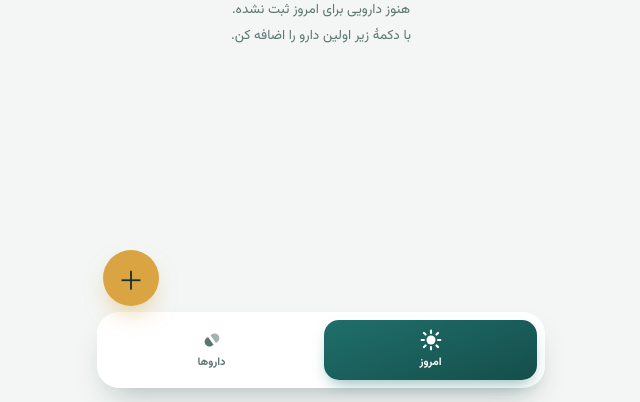
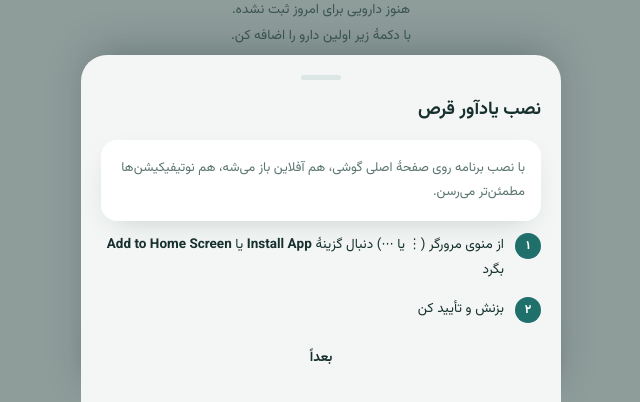
Before and after one commit to workrezvanian-netizen/yadavar-ghors, a plain HTML site: page index.html in a window 1280 px wide. Shown: the part 398-800 px from the top of the page, without its empty margins (319-959 px from the left). Drawn offline with Linux system fonts and the light colour scheme.

Commit message:
Add files via upload

```diff
--- a/index.html
+++ b/index.html
@@ -71,13 +71,13 @@
     display:block;
     height:32px;
     width:auto;
-    margin:0;
+    margin:0 auto 0 0;
     opacity:0.95;
     filter:drop-shadow(0 1px 2px rgba(0,0,0,0.15));
   }
   .title-row{
     display:flex;
-    align-items:center;
+    align-items:flex-end;
     gap:10px;
     margin:0 0 18px;
   }
@@ -264,15 +264,15 @@
   /* ---------- bottom tab bar ---------- */
   .tabbar{
     position:fixed;
-    bottom:calc(14px + env(safe-area-inset-bottom)); left:16px; right:16px;
-    max-width:448px; margin:0 auto;
+    bottom:0; left:0; right:0;
+    max-width:480px; margin:0 auto;
     background:var(--surface);
     border-top:none;
-    border-radius:22px;
+    border-radius:22px 22px 0 0;
     display:flex;
     gap:6px;
-    padding:8px;
-    box-shadow:0 16px 32px -14px rgba(22,48,45,0.35);
+    padding:8px 8px calc(8px + env(safe-area-inset-bottom));
+    box-shadow:0 -10px 26px -16px rgba(22,48,45,0.35);
     z-index:15;
   }
   .tabbar button{
@@ -403,6 +403,15 @@
     margin:0 0 18px;
   }
 
+  .install-step{ display:flex; gap:11px; align-items:flex-start; margin-bottom:14px; }
+  .install-step .num{
+    width:26px; height:26px; border-radius:50%; flex:none;
+    background:var(--primary); color:#fff;
+    display:flex; align-items:center; justify-content:center;
+    font-size:12px; font-weight:800;
+  }
+  .install-step p{ margin:0; font-size:13.5px; color:var(--ink); line-height:1.85; }
+
   .toast{
     position:fixed; bottom:calc(96px + env(safe-area-inset-bottom)); left:50%; transform:translateX(-50%) translateY(10px);
     background:var(--ink); color:#fff; padding:10px 18px; border-radius:99px;
@@ -456,6 +465,10 @@
       <h2>تنظیمات</h2>
       <div class="qs-card">
         <h3>اقدامات سریع</h3>
+        <button type="button" class="qs-row" id="qs-install-btn">
+          <span class="qs-icon-badge" data-icon="install"></span>
+          راهنمای نصب برنامه
+        </button>
         <button type="button" class="qs-row" id="qs-test-btn">
           <span class="qs-icon-badge" data-icon="bell"></span>
           تست یادآوری
@@ -467,6 +480,18 @@
       </div>
       <p class="qs-version">نسخه‌ی نرم‌افزار ۱.۰۱</p>
       <button type="button" class="btn btn-primary" id="qs-close-btn" style="width:100%">بستن</button>
+    </div>
+  </div>
+
+  <div class="overlay" id="install-overlay">
+    <div class="sheet">
+      <div class="sheet-handle"></div>
+      <h2>نصب یادآور قرص</h2>
+      <div class="card">
+        <p style="margin:0">با نصب برنامه روی صفحهٔ اصلی گوشی، هم آفلاین باز می‌شه، هم نوتیفیکیشن‌ها مطمئن‌تر می‌رسن.</p>
+      </div>
+      <div id="install-steps"></div>
+      <button type="button" class="btn btn-ghost" id="install-later-btn" style="width:100%">بعداً</button>
     </div>
   </div>
 
@@ -526,7 +551,7 @@ const LOG_KEY = "yadavar-ghors-log-v1";
 /* ================= پوش نوتیفیکیشن واقعی (Cloudflare Worker) ================= */
 // بعد از دیپلوی ورکر، آدرسش رو اینجا جایگزین کن، مثلاً:
 // "https://yadavar-ghors-push.<subdomain>.workers.dev"
-const PUSH_WORKER_URL = "https://yadavar-ghors2.work-rezvanian.workers.dev/";
+const PUSH_WORKER_URL = "https://yadavar-ghors2.work-rezvanian.workers.dev";
 const VAPID_PUBLIC_KEY = "BPcBeuAL42Qzv7ydr2_qYKb1Iky8rXI0C7tNymhm0Ef3JDLwjYr2PNVhoTXaXJP0KV45Zk69SPTl143j8ws7HHE";
 
 function getDeviceId(){
@@ -627,6 +652,10 @@ const ICONS = {
   trash: `<svg viewBox="0 0 24 24" fill="currentColor">
       <path d="M9 2.5h6a1 1 0 0 1 1 1V5h4.25a.75.75 0 0 1 0 1.5H3.75a.75.75 0 0 1 0-1.5H8V3.5a1 1 0 0 1 1-1Z"/>
       <path d="M5.4 8h13.2l-.9 11.2a2 2 0 0 1-2 1.8H8.3a2 2 0 0 1-2-1.8L5.4 8Z"/>
+    </svg>`,
+  install: `<svg viewBox="0 0 24 24" fill="currentColor">
+      <path d="M12 3a1 1 0 0 1 1 1v9.6l2.5-2.5a1 1 0 1 1 1.4 1.4l-4.2 4.2a1 1 0 0 1-1.4 0L6.9 12.5a1 1 0 1 1 1.4-1.4L11 13.6V4a1 1 0 0 1 1-1Z"/>
+      <path d="M5 16a1 1 0 0 1 1 1v2a1 1 0 0 0 1 1h10a1 1 0 0 0 1-1v-2a1 1 0 1 1 2 0v2a3 3 0 0 1-3 3H7a3 3 0 0 1-3-3v-2a1 1 0 0 1 1-1Z"/>
     </svg>`
 };
 function injectIcons(){
@@ -1036,6 +1065,76 @@ injectIcons();
 if ("Notification" in window && Notification.permission === "granted") syncPushToServer();
 
 /* ================= تنظیمات سریع (هدر) ================= */
+/* ================= راهنمای نصب PWA ================= */
+const INSTALL_DISMISS_KEY = "yadavar-ghors-install-dismissed";
+let deferredPrompt = null;
+
+function isStandalone(){
+  return window.matchMedia("(display-mode: standalone)").matches || window.navigator.standalone === true;
+}
+function detectPlatform(){
+  const ua = navigator.userAgent || "";
+  if (/iPhone|iPad|iPod/.test(ua)) return "ios";
+  if (/Android/.test(ua)) return "android";
+  return "desktop";
+}
+
+window.addEventListener("beforeinstallprompt", (e) => {
+  e.preventDefault();
+  deferredPrompt = e;
+  if (document.getElementById("install-overlay").classList.contains("open")) renderInstallGuide();
+});
+
+function renderInstallGuide(){
+  const el = document.getElementById("install-steps");
+  if (isStandalone()){
+    el.innerHTML = `<div class="install-step"><div class="num">✓</div><p>برنامه از قبل نصب شده و داری از همون استفاده می‌کنی.</p></div>`;
+    return;
+  }
+  if (deferredPrompt){
+    el.innerHTML = `<button type="button" class="btn btn-primary" id="install-now-btn" style="width:100%">نصب کن</button>`;
+    document.getElementById("install-now-btn").addEventListener("click", async () => {
+      deferredPrompt.prompt();
+      await deferredPrompt.userChoice;
+      deferredPrompt = null;
+      renderInstallGuide();
+    });
+    return;
+  }
+  const platform = detectPlatform();
+  if (platform === "ios"){
+    el.innerHTML = `
+      <div class="install-step"><div class="num">۱</div><p>سایت رو توی <strong>Safari</strong> باز کن (نه کروم)</p></div>
+      <div class="install-step"><div class="num">۲</div><p>دکمهٔ Share (مربع با فلش رو به بالا) رو بزن</p></div>
+      <div class="install-step"><div class="num">۳</div><p><strong>Add to Home Screen</strong> رو بزن، بعد Add</p></div>
+      <div class="install-step"><div class="num">۴</div><p>از روی آیکون جدید روی صفحهٔ اصلی بازش کن</p></div>
+    `;
+  } else {
+    el.innerHTML = `
+      <div class="install-step"><div class="num">۱</div><p>از منوی مرورگر (⋮ یا ⋯) دنبال گزینهٔ <strong>Install App</strong> یا <strong>Add to Home Screen</strong> بگرد</p></div>
+      <div class="install-step"><div class="num">۲</div><p>بزنش و تأیید کن</p></div>
+    `;
+  }
+}
+
+function openInstallGuide(){
+  renderInstallGuide();
+  document.getElementById("install-overlay").classList.add("open");
+}
+function closeInstallGuide(dismiss){
+  document.getElementById("install-overlay").classList.remove("open");
+  if (dismiss) localStorage.setItem(INSTALL_DISMISS_KEY, "1");
+}
+document.getElementById("qs-install-btn").addEventListener("click", () => { closeQuickSettings(); openInstallGuide(); });
+document.getElementById("install-later-btn").addEventListener("click", () => closeInstallGuide(true));
+document.getElementById("install-overlay").addEventListener("click", (e) => {
+  if (e.target.id === "install-overlay") closeInstallGuide(true);
+});
+
+if (!isStandalone() && !localStorage.getItem(INSTALL_DISMISS_KEY)){
+  setTimeout(openInstallGuide, 900);
+}
+
 function openQuickSettings(){
   document.getElementById("qs-overlay").classList.add("open");
 }
```
